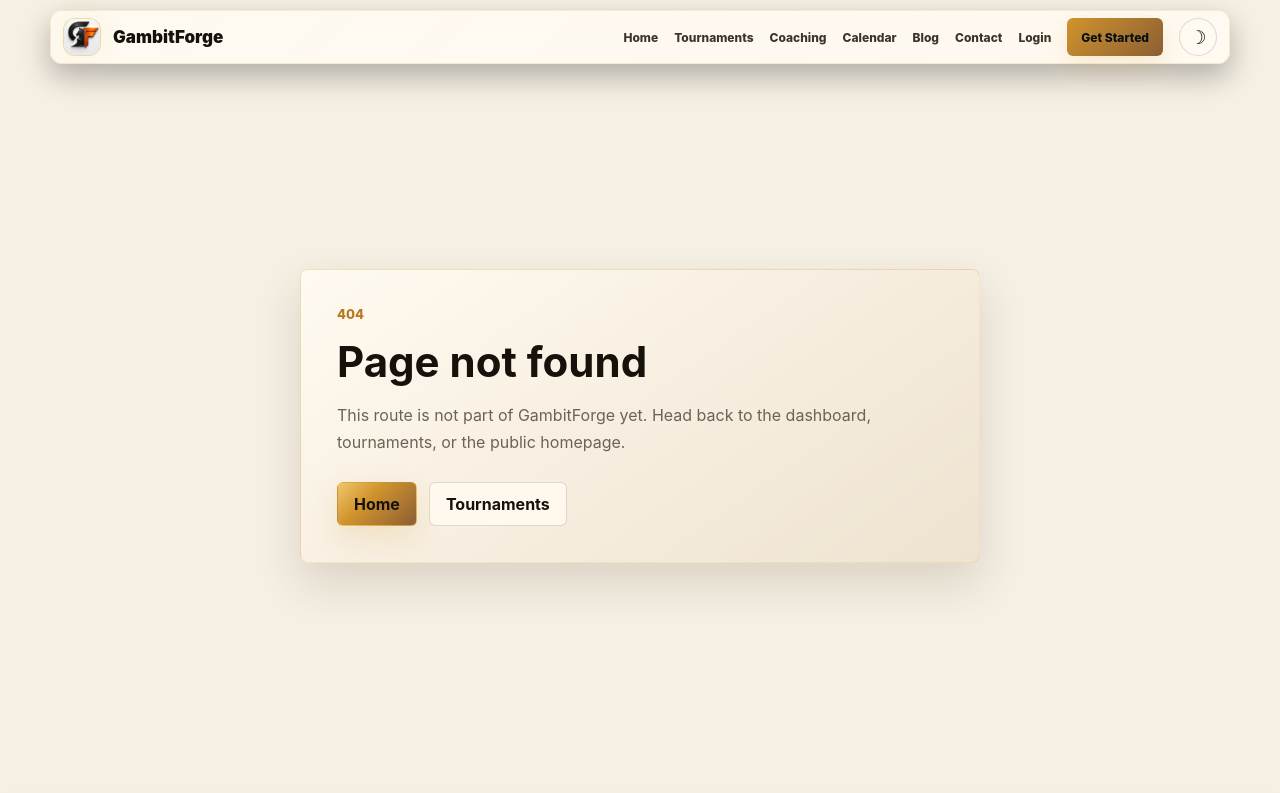
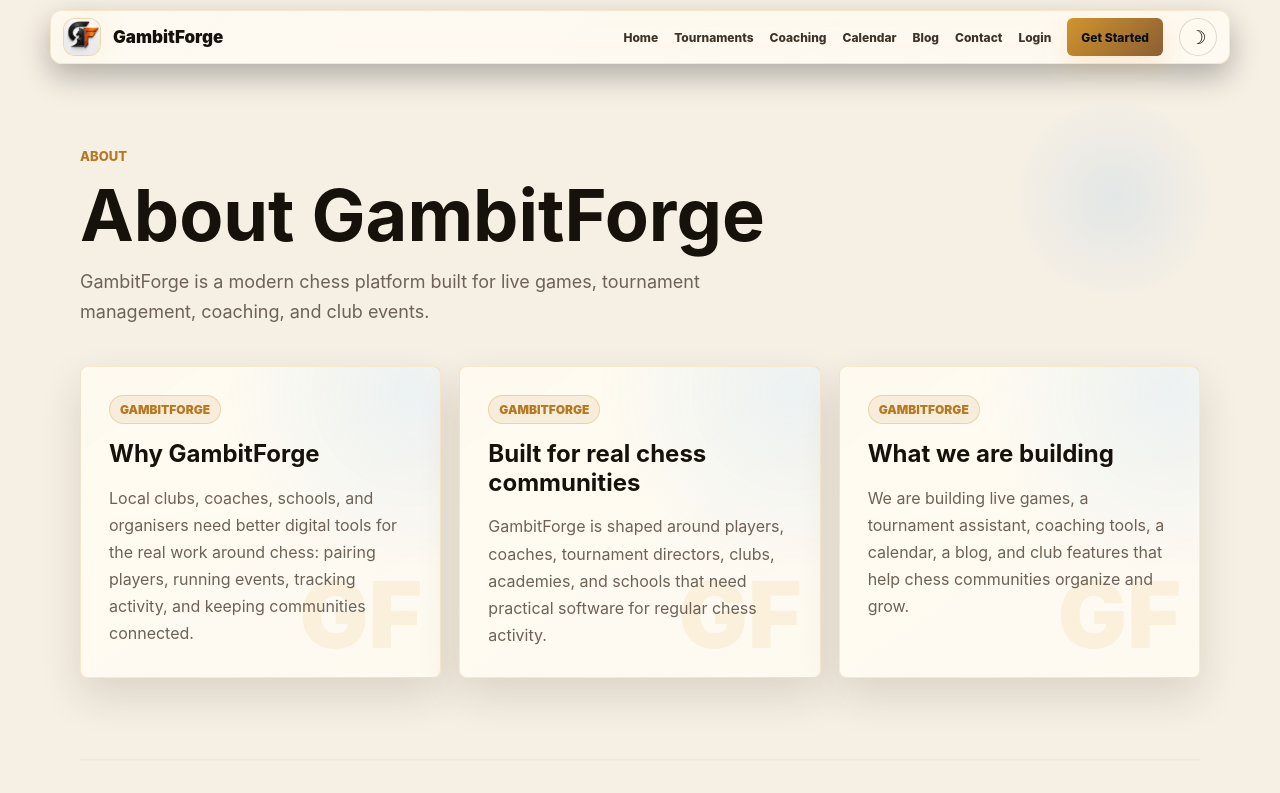
Before and after one commit to Bitolko/gambitforge-web, a Vue app: page /about in a window 1280 px wide. Shown: the top 793 px of the page. Built offline with nearby package versions, Linux system fonts and the light colour scheme; no server answers.

Commit message:
Add about page

```diff
--- a/src/components/Footer.vue
+++ b/src/components/Footer.vue
@@ -16,7 +16,7 @@ const resourceLinks = [
 ]
 
 const companyLinks = [
-  { label: 'About' },
+  { label: 'About', to: '/about' },
   { label: 'Contact', to: '/contact' },
   { label: 'Privacy' },
   { label: 'Terms' },
--- /dev/null
+++ b/src/pages/About.vue
@@ -0,0 +1,53 @@
+<script setup>
+import { RouterLink } from 'vue-router'
+
+const aboutSections = [
+  {
+    title: 'Why GambitForge',
+    description:
+      'Local clubs, coaches, schools, and organisers need better digital tools for the real work around chess: pairing players, running events, tracking activity, and keeping communities connected.',
+  },
+  {
+    title: 'Built for real chess communities',
+    description:
+      'GambitForge is shaped around players, coaches, tournament directors, clubs, academies, and schools that need practical software for regular chess activity.',
+  },
+  {
+    title: 'What we are building',
+    description:
+      'We are building live games, a tournament assistant, coaching tools, a calendar, a blog, and club features that help chess communities organize and grow.',
+  },
+]
+</script>
+
+<template>
+  <main class="platform-page about-page">
+    <section class="platform-hero about-hero" aria-labelledby="about-title">
+      <p class="eyebrow">About</p>
+      <h1 id="about-title">About GambitForge</h1>
+      <p>
+        GambitForge is a modern chess platform built for live games, tournament management,
+        coaching, and club events.
+      </p>
+    </section>
+
+    <section class="about-section-grid" aria-label="About GambitForge">
+      <article v-for="section in aboutSections" :key="section.title" class="about-story-card">
+        <span class="coming-soon-badge">GambitForge</span>
+        <h2>{{ section.title }}</h2>
+        <p>{{ section.description }}</p>
+      </article>
+    </section>
+
+    <section class="final-cta-section about-cta" aria-labelledby="about-cta-title">
+      <div>
+        <p class="eyebrow">Start a conversation</p>
+        <h2 id="about-cta-title">Want to use GambitForge for your club or event?</h2>
+      </div>
+
+      <div class="hero-actions final-cta-actions">
+        <RouterLink class="button-link hero-primary" to="/contact">Contact Us</RouterLink>
+      </div>
+    </section>
+  </main>
+</template>
--- a/src/router/index.js
+++ b/src/router/index.js
@@ -1,6 +1,7 @@
 import { createRouter, createWebHistory } from 'vue-router'
 import { useAuthStore } from '../stores/auth'
 import Admin from '../pages/Admin.vue'
+import About from '../pages/About.vue'
 import Blog from '../pages/Blog.vue'
 import Calendar from '../pages/Calendar.vue'
 import Contact from '../pages/Contact.vue'
@@ -22,6 +23,11 @@ const router = createRouter({
       path: '/',
       name: 'home',
       component: Home,
+    },
+    {
+      path: '/about',
+      name: 'about',
+      component: About,
     },
     {
       path: '/coaching',
--- a/src/style.css
+++ b/src/style.css
@@ -2104,6 +2104,65 @@ h3 {
   font-size: 17px;
 }
 
+.about-page {
+  width: min(100% - 32px, 1120px);
+}
+
+.about-hero h1 {
+  max-width: 820px;
+}
+
+.about-section-grid {
+  display: grid;
+  grid-template-columns: repeat(3, minmax(0, 1fr));
+  gap: 18px;
+}
+
+.about-story-card {
+  position: relative;
+  overflow: hidden;
+  display: grid;
+  gap: 16px;
+  min-height: 300px;
+  align-content: start;
+  border: 1px solid rgba(215, 169, 77, 0.22);
+  border-radius: 8px;
+  background:
+    radial-gradient(circle at 92% 8%, rgba(74, 163, 255, 0.1), transparent 12rem),
+    linear-gradient(145deg, rgba(255, 255, 255, 0.055), rgba(255, 255, 255, 0.014)),
+    var(--panel-bg);
+  box-shadow: var(--card-glow);
+  padding: clamp(22px, 3vw, 28px);
+  backdrop-filter: blur(18px);
+}
+
+.about-story-card::after {
+  position: absolute;
+  right: 18px;
+  bottom: 16px;
+  color: rgba(215, 169, 77, 0.12);
+  font-size: 92px;
+  font-weight: 900;
+  line-height: 1;
+  content: 'GF';
+}
+
+.about-story-card h2,
+.about-story-card p,
+.about-story-card span {
+  position: relative;
+  z-index: 1;
+}
+
+.about-story-card p {
+  color: var(--muted);
+  line-height: 1.7;
+}
+
+.about-cta {
+  margin-top: 38px;
+}
+
 .platform-feature-card {
   position: relative;
   overflow: hidden;
@@ -2897,7 +2956,8 @@ h3 {
   .admin-table-grid,
   .landing-card-grid,
   .platform-feature-grid,
-  .contact-layout {
+  .contact-layout,
+  .about-section-grid {
     grid-template-columns: 1fr;
   }
 
```
